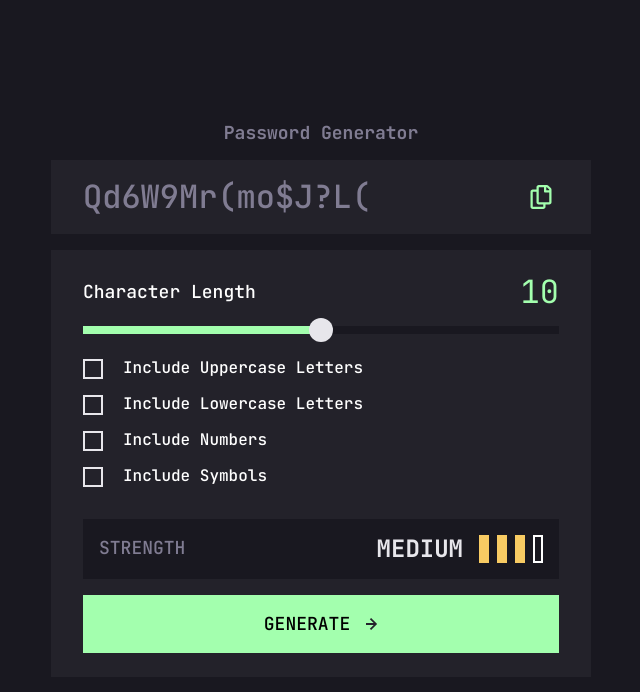
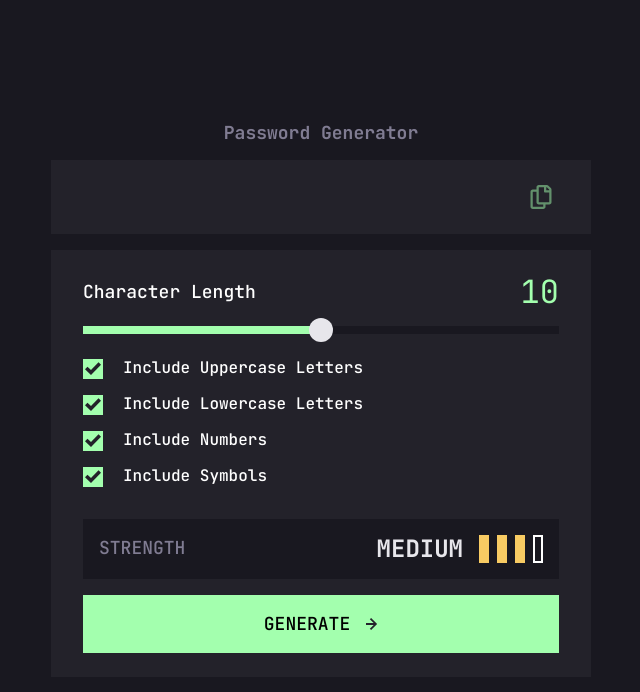
Before and after one commit to Malberee/password-generator, a React (Vite) app: page / in a window 1280 px wide. Shown: the top 692 px of the page, without its empty margins (319-959 px from the left). Built offline with nearby package versions, Linux system fonts and the light colour scheme.

Commit message:
🔑 Add password generation

```diff
--- a/src/components/App.tsx
+++ b/src/components/App.tsx
@@ -1,3 +1,5 @@
+import { useState } from 'react'
+
 import Container from './Container'
 import OutputPassword from './OutputPassword'
 import Options from './Options'
@@ -5,11 +7,13 @@ import Options from './Options'
 import './App.scss'
 
 const App = () => {
+  const [generatedPassword, setGeneratedPassword] = useState('')
+
   return (
     <Container>
       <h1>Password Generator</h1>
-      <OutputPassword password="Qd6W9Mr(mo$J?L(" />
-      <Options />
+      <OutputPassword password={generatedPassword} />
+      <Options setGeneratedPassword={setGeneratedPassword}  />
     </Container>
   )
 }
--- a/src/components/Options/Options.tsx
+++ b/src/components/Options/Options.tsx
@@ -4,6 +4,8 @@ import Slider from 'rc-slider'
 import 'rc-slider/assets/index.css'
 
 import { ArrowIcon } from '../Icons'
+
+import { generatePassword } from '../../services/generatePassword'
 
 import {
   OptionsWrapper,
@@ -20,8 +22,26 @@ import {
   LevelItem,
 } from './Options.styled'
 
-const Options = () => {
+interface IOptionsProps {
+  setGeneratedPassword: (password: string) => void
+}
+
+type Options = {
+  upperCase: boolean
+  lowerCase: boolean
+  numbers: boolean
+  symbols: boolean
+  [key: string]: boolean
+}
+
+const Options = ({ setGeneratedPassword }: IOptionsProps) => {
   const [passwordLength, setPasswordLength] = useState<number>(10)
+  const [options, setOptions] = useState<Options>({
+    upperCase: true,
+    lowerCase: true,
+    numbers: true,
+    symbols: true,
+  })
 
   const handleChangeLength = (value: number | number[]) => {
     setPasswordLength(value as number)
@@ -38,6 +58,20 @@ const Options = () => {
       return 'weak'
     }
     return 'too weak!'
+  }
+
+  const handleOptions = (option: string) => {
+    console.log(option)
+    setOptions((prevState: Options) => ({
+      ...prevState,
+      [option]: !prevState[option],
+    }))
+  }
+
+  const handleGeneratePassword = () => {
+    const password: string = generatePassword(options, passwordLength)
+
+    setGeneratedPassword(password)
   }
 
   return (
@@ -73,28 +107,48 @@ const Options = () => {
       <CheckboxGroup>
         <li>
           <Label>
-            <Checkbox type="checkbox" />
+            <Checkbox
+              type="checkbox"
+              name="upperCase"
+              onChange={(e) => handleOptions(e.target.name)}
+              checked={options.upperCase}
+            />
             <CustomCheckbox />
             Include Uppercase Letters
           </Label>
         </li>
         <li>
           <Label>
-            <Checkbox type="checkbox" />
+            <Checkbox
+              type="checkbox"
+              name="lowerCase"
+              onChange={(e) => handleOptions(e.target.name)}
+              checked={options.lowerCase}
+            />
             <CustomCheckbox />
             Include Lowercase Letters
           </Label>
         </li>
         <li>
           <Label>
-            <Checkbox type="checkbox" />
+            <Checkbox
+              type="checkbox"
+              name="numbers"
+              onChange={(e) => handleOptions(e.target.name)}
+              checked={options.numbers}
+            />
             <CustomCheckbox />
             Include Numbers
           </Label>
         </li>
         <li>
           <Label>
-            <Checkbox type="checkbox" />
+            <Checkbox
+              type="checkbox"
+              name="symbols"
+              onChange={(e) => handleOptions(e.target.name)}
+              checked={options.symbols}
+            />
             <CustomCheckbox />
             Include Symbols
           </Label>
@@ -121,7 +175,7 @@ const Options = () => {
         </Strength>
       </PasswordStrength>
 
-      <GenerateBtn>
+      <GenerateBtn type="button" onClick={handleGeneratePassword}>
         Generate <ArrowIcon width={12} />
       </GenerateBtn>
     </OptionsWrapper>
--- /dev/null
+++ b/src/services/generatePassword.ts
@@ -0,0 +1,31 @@
+const upperCase: string = 'ABCDEFGHIJKLMNOPQRSTUVWXYZ'
+const lowerCase: string = 'abcdefghijklmnopqrstuvwxyz'
+const numbers: string = '0123456789'
+const symbols: string = '!@#$%^&*()_+~`|}{[]:;?><,./-='
+
+type Options = {
+  upperCase: boolean
+  lowerCase: boolean
+  numbers: boolean
+  symbols: boolean
+}
+
+export const generatePassword = (options: Options, length: number) => {
+  let password: string = ''
+  let chars: string = ''
+
+  if (options.upperCase) chars += upperCase
+  if (options.lowerCase) chars += lowerCase
+  if (options.numbers) chars += numbers
+  if (options.symbols) chars += symbols
+
+  const array = new Uint32Array(length)
+  window.crypto.getRandomValues(array)
+
+  for (let i = 0; i < length; i += 1) {
+    password += chars[array[i] % chars.length]
+  }
+
+  console.log(password)
+  return password
+}
```
